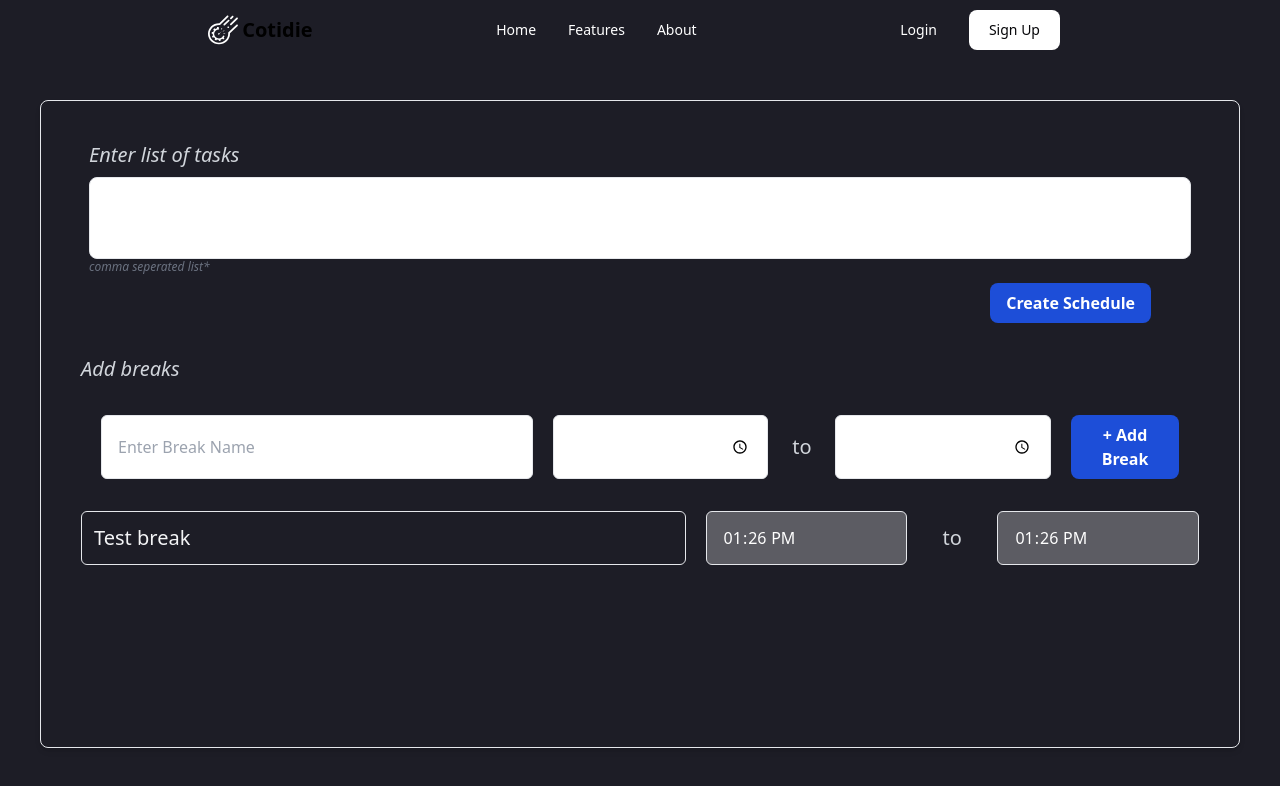
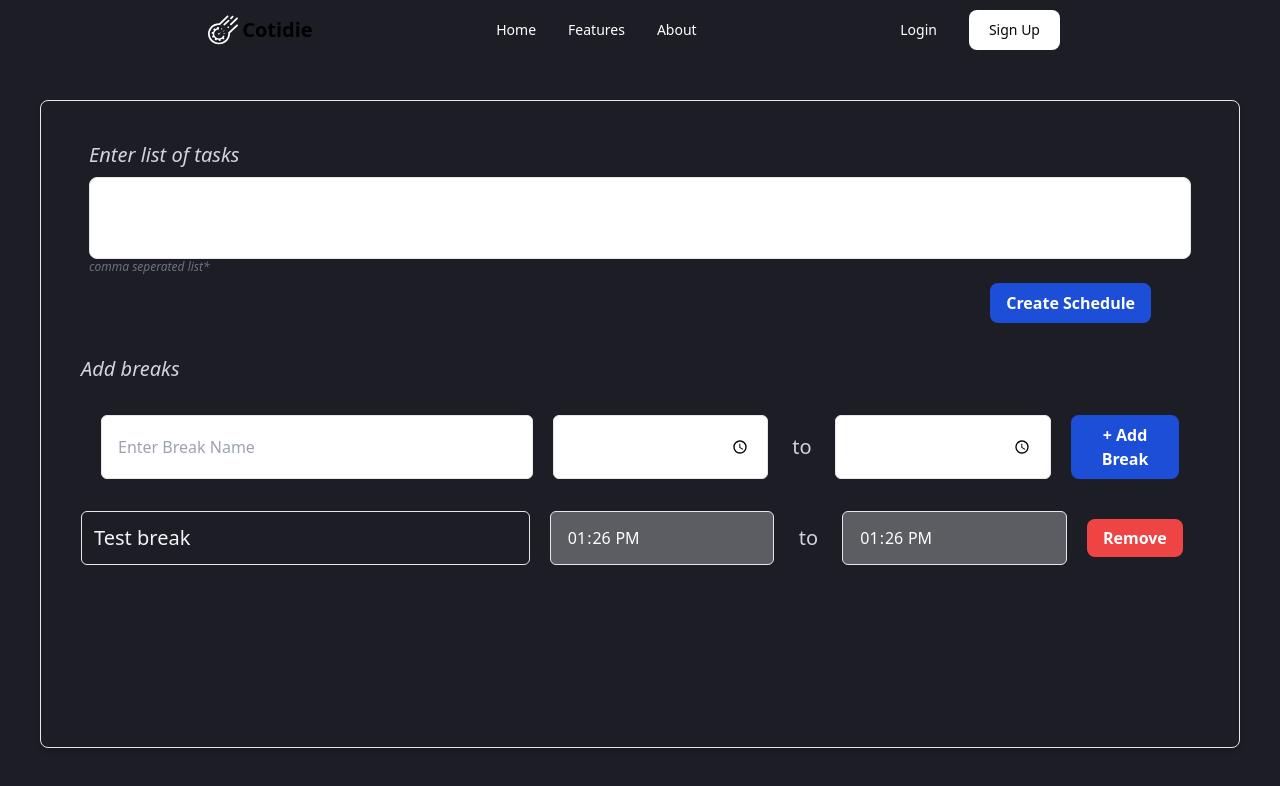
Before and after one commit to Cotidie-project/frontend, a Next.js app: page /app/plan in a window 1280 px wide. Shown: the top 786 px of the page. Built offline with nearby package versions, Linux system fonts and the light colour scheme.

Commit message:
feat: remove break button

```diff
--- a/pages/app/plan.tsx
+++ b/pages/app/plan.tsx
@@ -46,11 +46,14 @@ const Plan: NextPage = () => {
 
         e.currentTarget.reset();
     };
+    const removeBreak = (index: number) => {
+        setBreaks((breaks) => breaks.filter((_, i) => i !== index));
+    };
     const createSchedule = (e: FormEvent<HTMLFormElement>) => {
-        e.preventDefault()
+        e.preventDefault();
         const form = new FormData(e.currentTarget);
         console.log(form.get("task-list"));
-     }
+    };
     return (
         <>
             <Head>
@@ -122,7 +125,7 @@ const Plan: NextPage = () => {
                         type="submit"
                         className="bg-blue-700 hover:bg-blue-800 text-white font-bold py-2 px-4 rounded-lg"
                     >
-                        + Add Break{" "}
+                        + Add Break
                     </button>
                 </form>
                 <div
@@ -138,7 +141,9 @@ const Plan: NextPage = () => {
                     {breaks.map((breakItem, index) => (
                         <div
                             className="grid grid-cols-4 gap-5"
-                            style={{ gridTemplateColumns: "6fr 2fr .5fr 2fr" }}
+                            style={{
+                                gridTemplateColumns: "4fr 2fr .25fr 2fr 1fr",
+                            }}
                             id="add-break"
                             key={index}
                         >
@@ -162,6 +167,12 @@ const Plan: NextPage = () => {
                                 value={`${breakItem.end.getHours()}:${breakItem.end.getMinutes()}`}
                                 disabled
                             />
+                            <button
+                                className="bg-red-500 hover:bg-red-600 text-white my-2 mr-4 font-bold rounded-lg"
+                                onClick={() => removeBreak(index)}
+                            >
+                                Remove
+                            </button>
                         </div>
                     ))}
                 </div>
```
